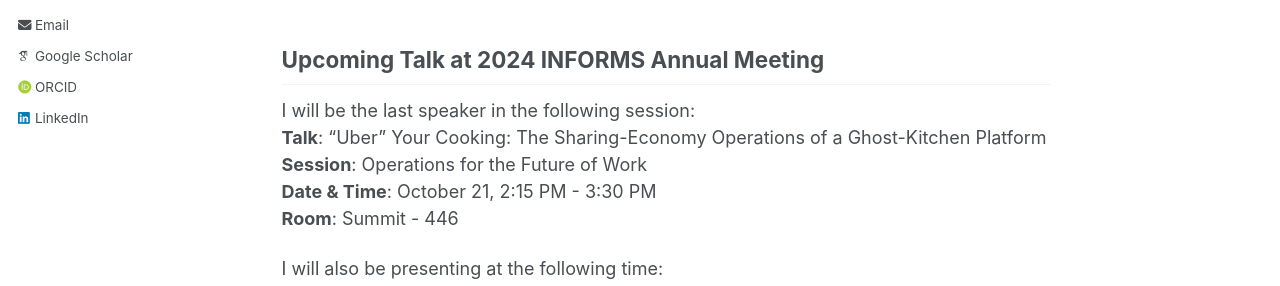
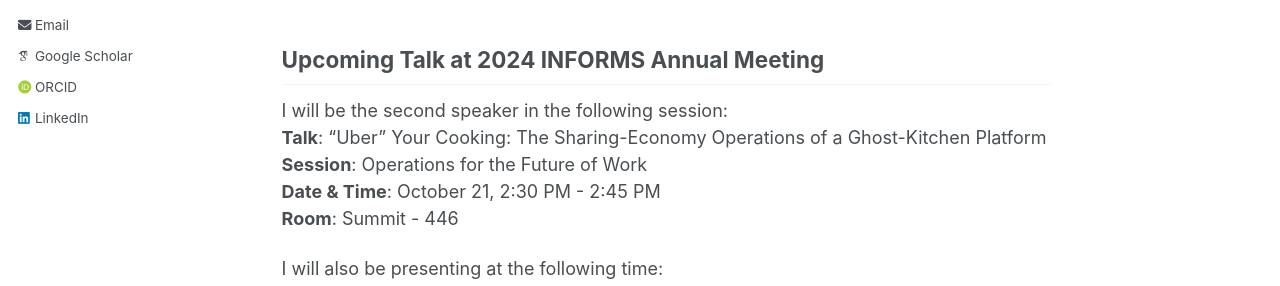
Before and after one commit to feihonghu/feihonghu.github.io, a Jekyll site: the page built from _pages/about.md, in a window 1280 px wide and 900 px high. Shown: the part 309-595 px from the top of the window. Built offline with Jekyll 4.4.1, drawn with Linux system fonts in a browser that asks for light colours; some web fonts are replaced.

Commit message:
Update about.md

```diff
--- a/_pages/about.md
+++ b/_pages/about.md
@@ -11,10 +11,10 @@ I am a final-year PhD candidate in the Department of Information, Risk, and Oper
 
 <h2>Upcoming Talk at 2024 INFORMS Annual Meeting</h2>
 
-I will be the last speaker in the following session:<br/>
+I will be the second speaker in the following session:<br/>
 **Talk**: “Uber” Your Cooking: The Sharing-Economy Operations of a Ghost-Kitchen Platform<br/>
 **Session**: Operations for the Future of Work<br/>
-**Date & Time**: October 21, 2:15 PM - 3:30 PM<br/>
+**Date & Time**: October 21, 2:30 PM - 2:45 PM<br/>
 **Room**: Summit - 446<br/>
 
 I will also be presenting at the following time:<br/>
```
